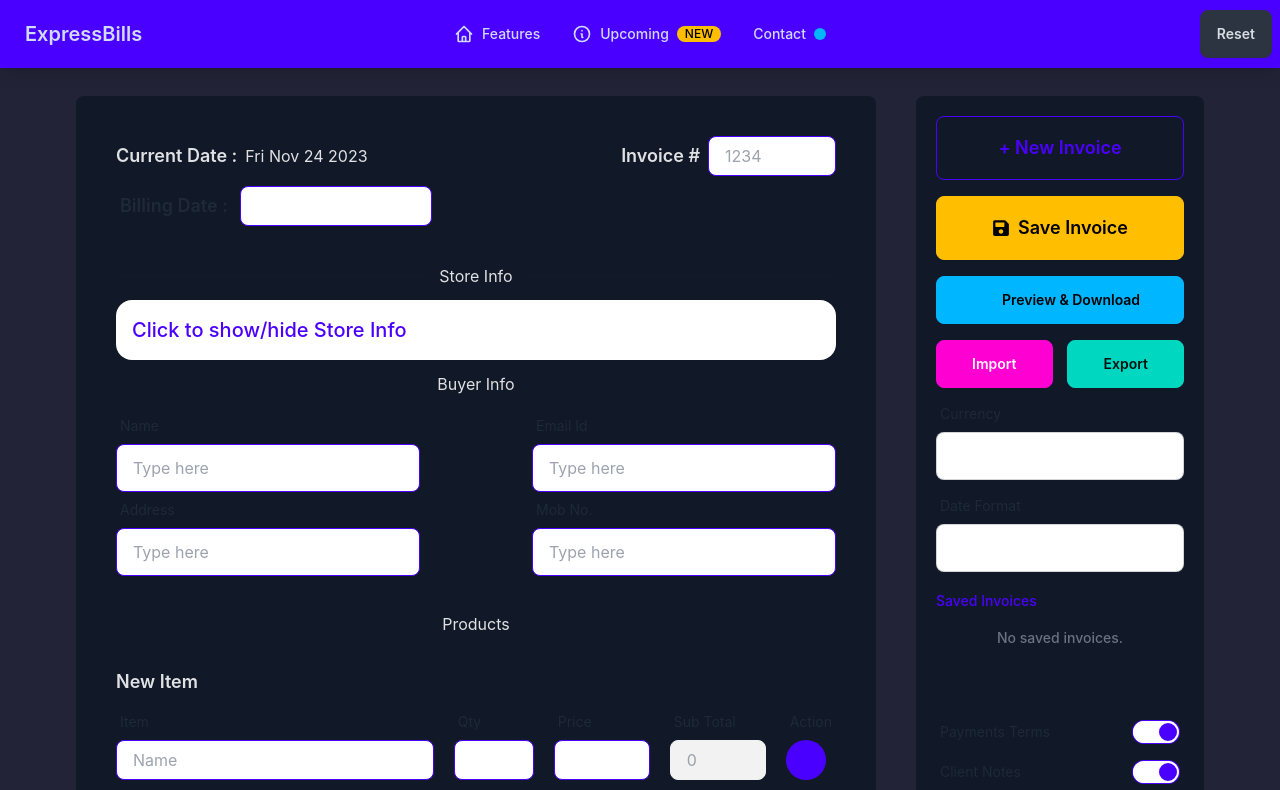
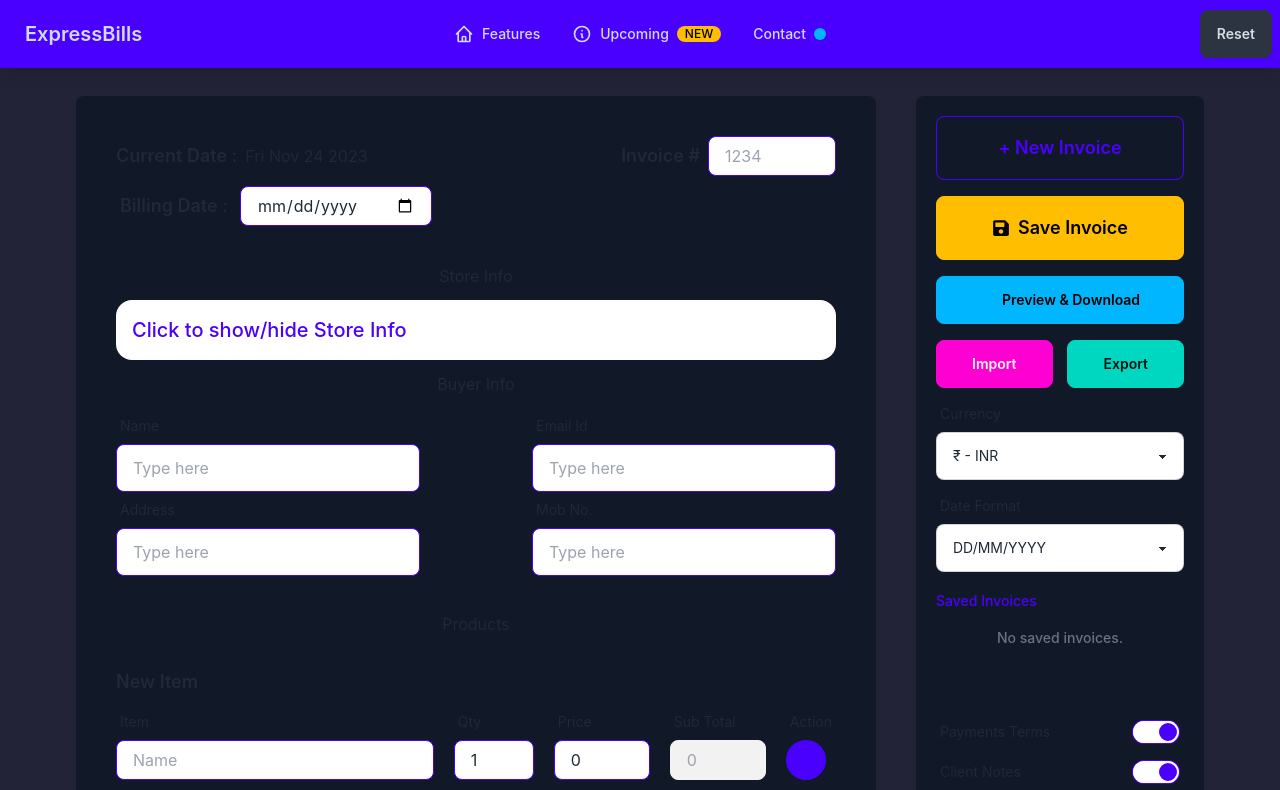
Before and after one commit to SudhansuuRanjan/express-bill, a React (Vite) app: page / in a window 1280 px wide. Shown: the top 790 px of the page. Built offline with nearby package versions, Linux system fonts and the light colour scheme; some icons are missing.

Commit message:
Update index.css

```diff
--- a/src/index.css
+++ b/src/index.css
@@ -6,9 +6,6 @@
   font-family: Inter, system-ui, Avenir, Helvetica, Arial, sans-serif;
   line-height: 1.5;
   font-weight: 400;
-
-  color-scheme: dark;
-  color: rgba(255, 255, 255, 0.87);
   background-color: #232337;
 
   font-synthesis: none;
```
